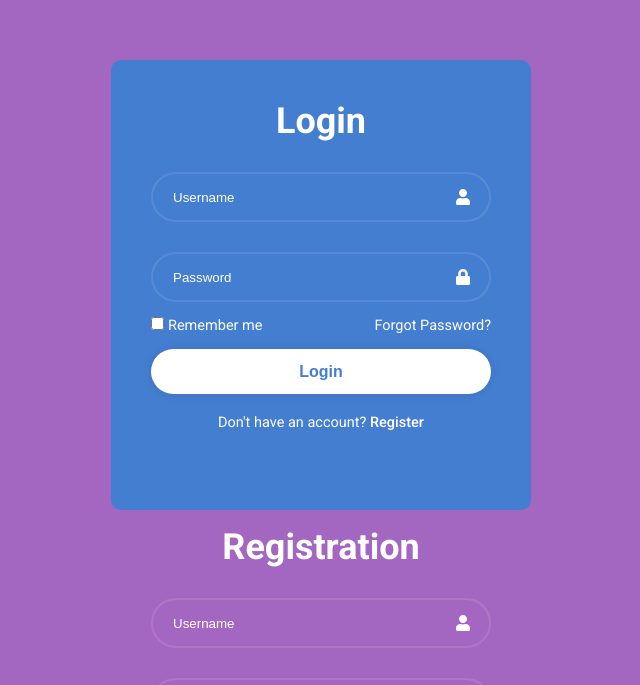
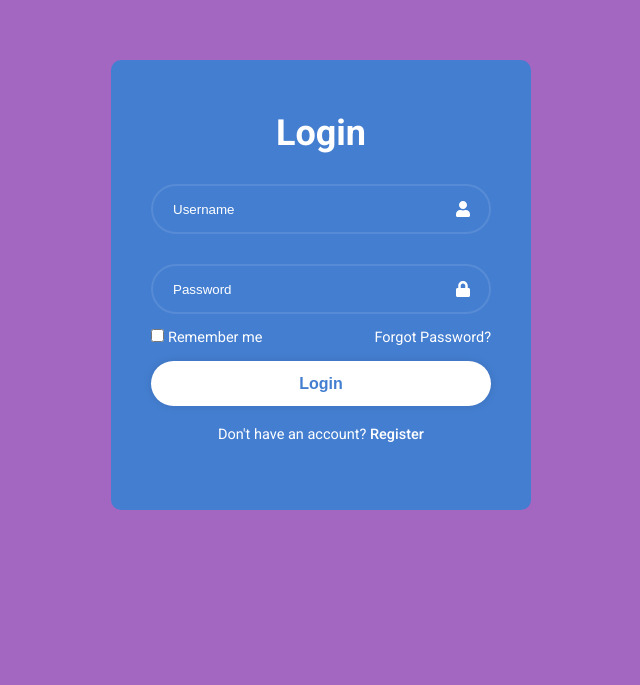
Before and after one commit to CodeB1ack/Project4, a React (Vite) app in the folder Project4/: page / in a window 1280 px wide. Shown: the part 115-800 px from the top of the page, without its empty margins (319-959 px from the left). Built offline with nearby package versions, Linux system fonts and the light colour scheme.

Commit message:
sign in form transition

```diff
--- a/Project4/src/Components/Assets/LoginRegister/LoginRegister.css
+++ b/Project4/src/Components/Assets/LoginRegister/LoginRegister.css
@@ -5,11 +5,43 @@
     background-color: #447ed0;
     border-radius: 10px;
     color: white;
+    display : flex;
+    align-items: center;
+    overflow: hidden;
+    transition: height .2s ease;
+}
+
+.wrapper.active {
+    height: 520px;
 }
 
 .wrapper .form-box {
     width: 100%;
     padding: 40px;
+}
+
+.wrapper .form-box.login {
+    transition: translate .18s ease;
+    translate: 0;
+
+}
+
+.wrapper.active .form-box.login {
+    translate: -400px;
+    transition: none;
+}
+
+.wrapper .form-box.register {
+    position: absolute;
+    transition: none;
+    translate: 400px;
+
+}
+
+.wrapper.active .form-box.register {
+    transition: translate .18s ease;
+    translate: 0;
+
 }
 
 form h1 {
--- a/Project4/src/Components/Assets/LoginRegister/LoginRegister.jsx
+++ b/Project4/src/Components/Assets/LoginRegister/LoginRegister.jsx
@@ -1,10 +1,22 @@
-import React from "react";
+import React, { useState } from "react";
 import "./LoginRegister.css";
 import { FaUser, FaLock, FaEnvelope  } from "react-icons/fa";
 
 const LoginRegister = () => {
+
+    const [action , setAction] = useState("");
+
+    const registerLink = () => {
+        setAction(' active');
+    };
+
+    const loginLink = () => {
+        setAction(``);
+    };
+
+
     return (
-        <div className="wrapper">
+        <div className={`wrapper${action}`}>
             <div className="form-box login">
                 <form action="">
                     <h1>Login</h1>
@@ -25,7 +37,7 @@ const LoginRegister = () => {
                     </div>
                     <button type="submit" className="btn">Login</button>
                     <div className="register-link">
-                        <p>Don't have an account? <a href="#">Register</a></p>
+                        <p>Don't have an account? <a href="#" onClick={registerLink}>Register</a></p>
                     </div>
                 </form>
             </div>
@@ -53,7 +65,7 @@ const LoginRegister = () => {
                     </div>
                     <button type="submit" className="btn">Register</button>
                     <div className="register-link">
-                        <p>Already have an account? <a href="#">Login</a></p>
+                        <p>Already have an account? <a href="#" onClick={loginLink}>Login</a></p>
                     </div>
                 </form>
             </div>
```
